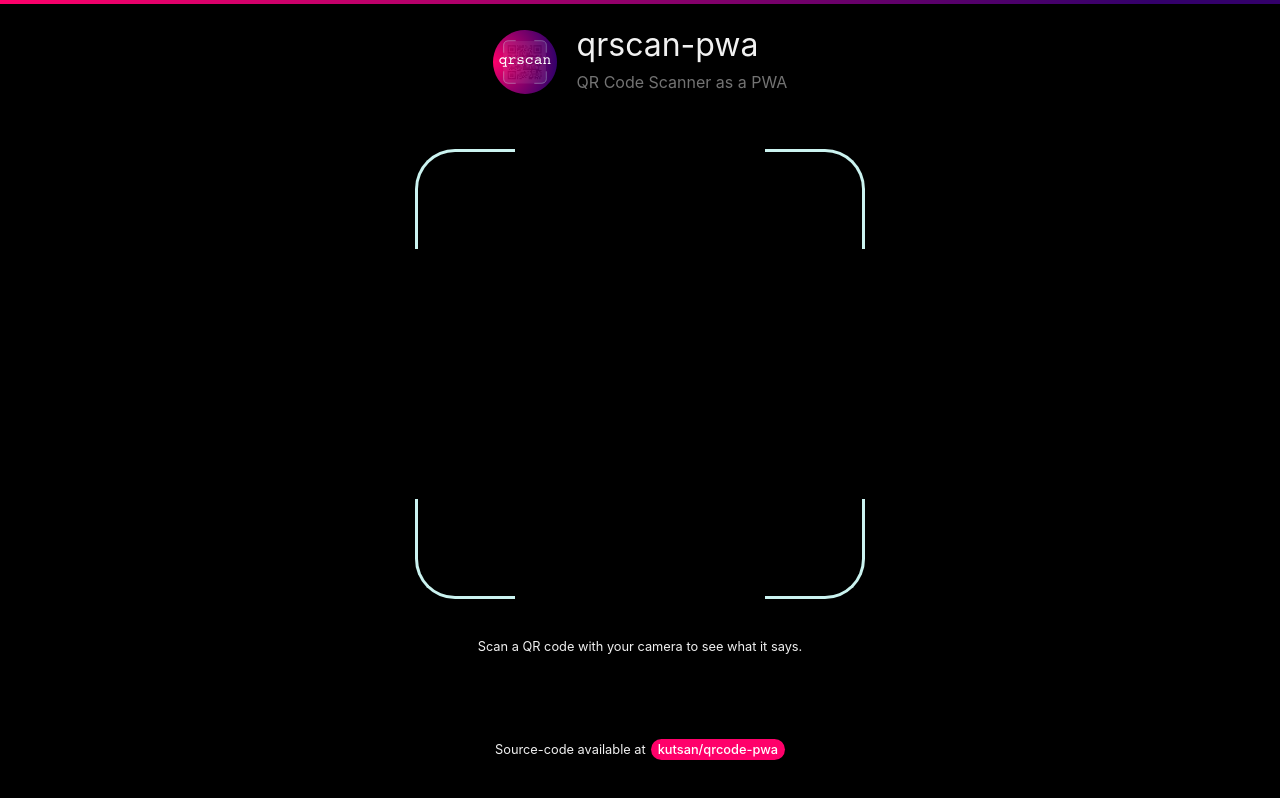
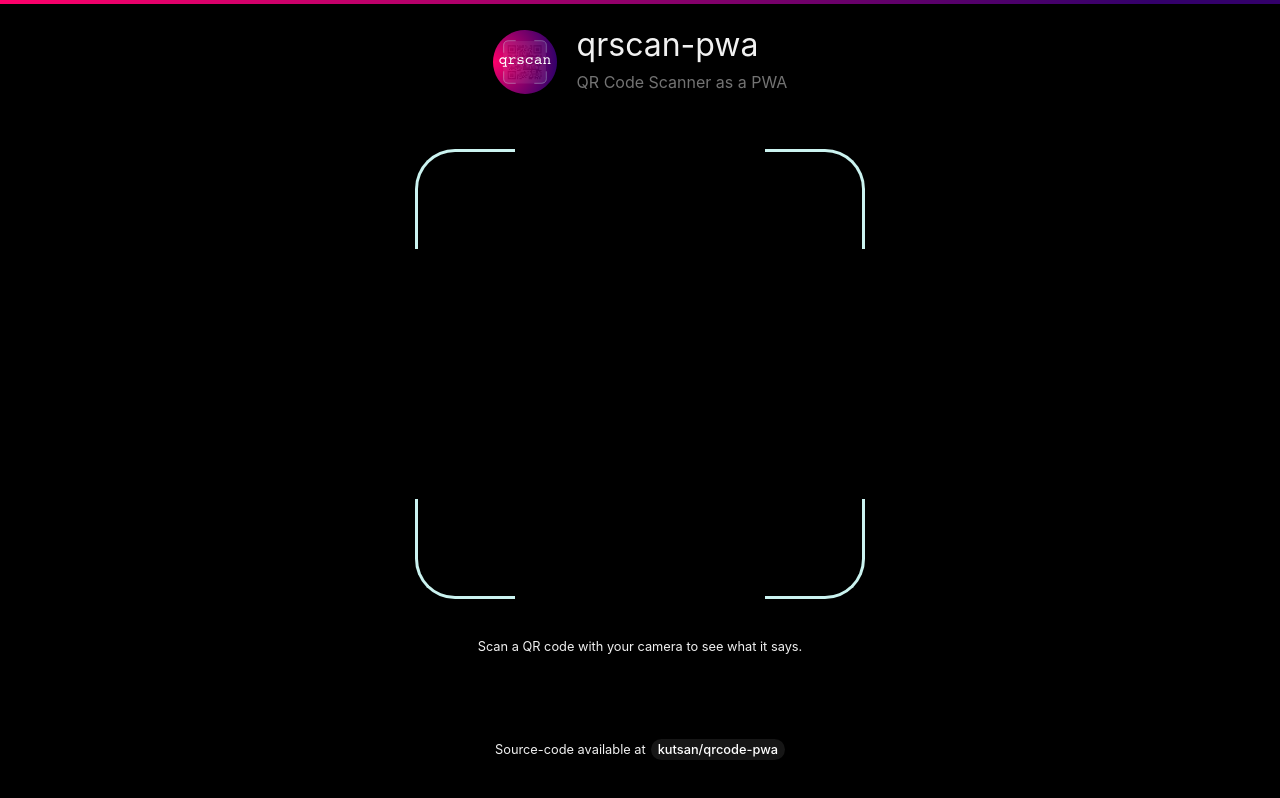
Before and after one commit to kutsan/qrscan-pwa, a React (Vite) app: page / in a window 1280 px wide. Built offline with nearby package versions, Linux system fonts and the light colour scheme; no server answers.

Commit message:
feat: change colors of footer link

```diff
--- a/src/components/Footer.css
+++ b/src/components/Footer.css
@@ -18,13 +18,13 @@ footer {
 
   color: white;
   border-radius: 20px;
-  background: #ff006a;
+  background-color: #161616;
 
   font-weight: 500;
 }
 
 .footer__project-link:hover {
-  background: #33006a;
+  background-color: #d50058;
 }
 
 .footer__text {
```
